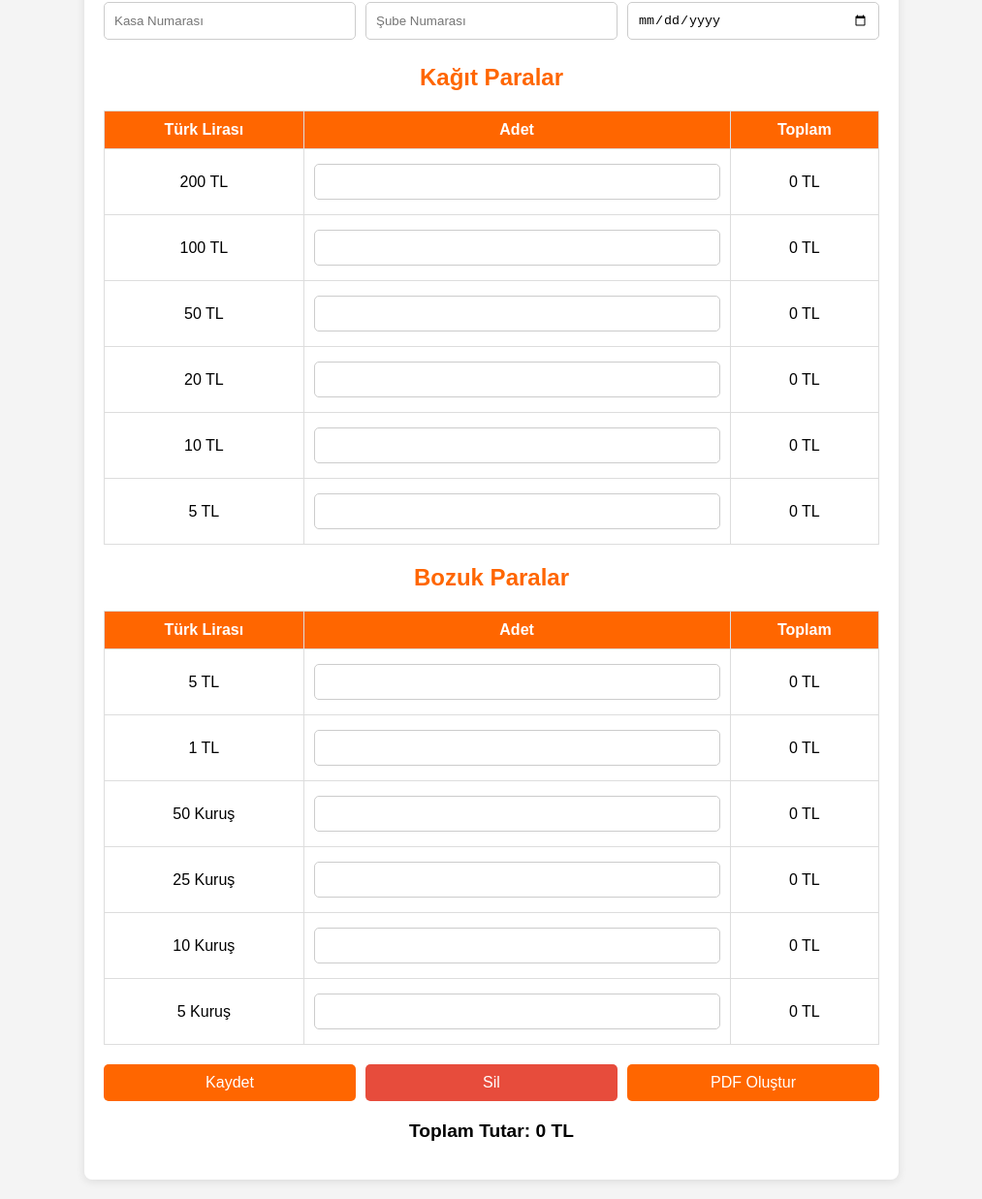
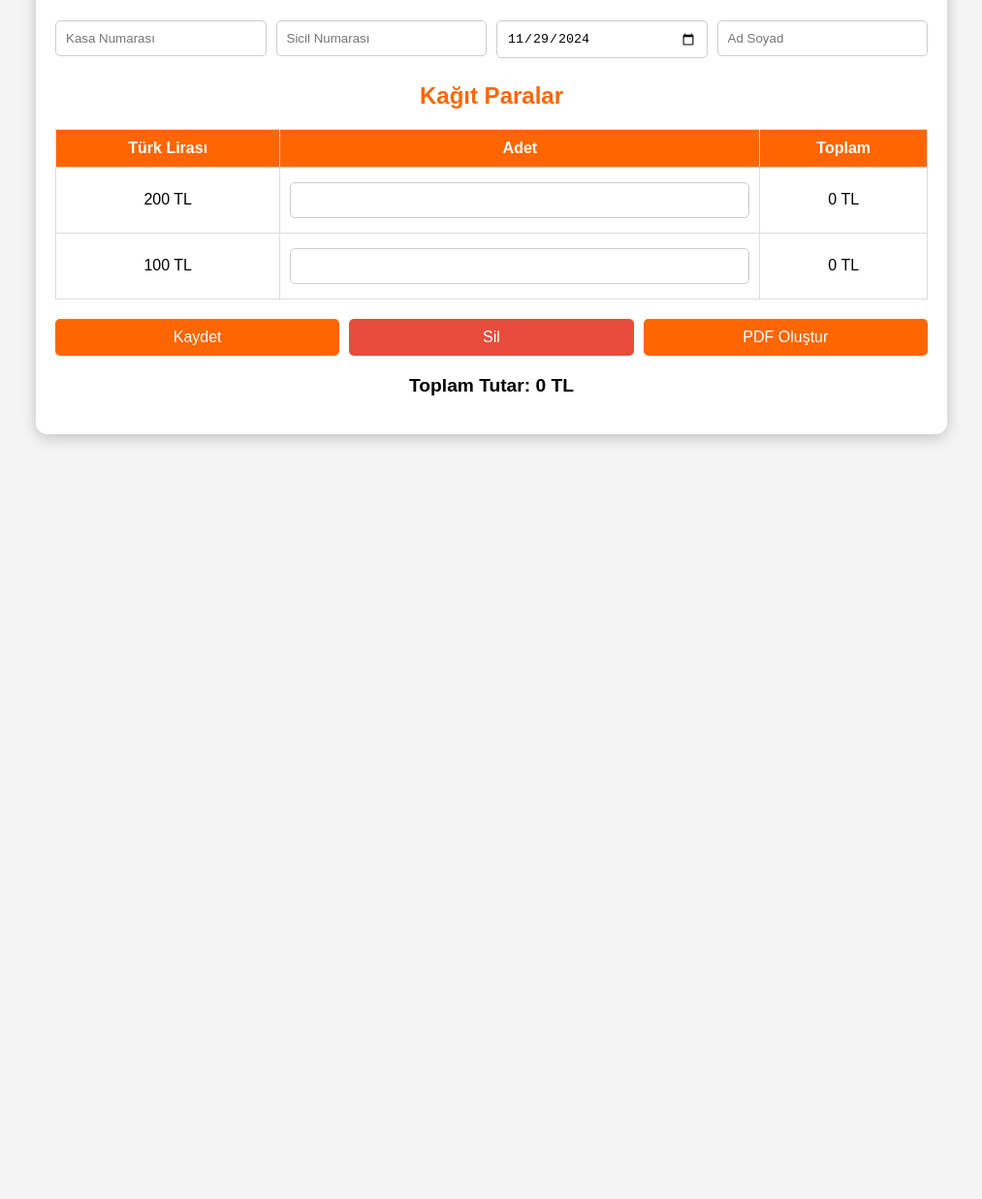
Before and after one commit to migros1/mkasa, a plain HTML site: page sayim.html in a window 1280 px wide. Shown: the part 123-1360 px from the top of the page at 97% size, without its empty margins (133-1146 px from the left). After the commit the page ends 800 px from the top, so only its background shows below. Drawn offline with Linux system fonts and the light colour scheme.

Commit message:
Add files via upload

```diff
--- a/sayim.html
+++ b/sayim.html
@@ -5,20 +5,44 @@
     <meta name="viewport" content="width=device-width, initial-scale=1.0">
     <title>Kasa Sayımı</title>
     <style>
+        /* Genel Stil */
         body {
-            font-family: Arial, sans-serif;
+            font-family: 'Arial', sans-serif;
             margin: 0;
             padding: 0;
             background-color: #f4f4f4;
+            animation: fadeIn 1.5s ease-in-out;
+        }
+
+        @keyframes fadeIn {
+            from {
+                opacity: 0;
+            }
+            to {
+                opacity: 1;
+            }
         }
 
         .container {
-            max-width: 800px;
+            max-width: 900px;
             margin: 20px auto;
             padding: 20px;
             background: #fff;
-            border-radius: 8px;
-            box-shadow: 0 2px 10px rgba(0, 0, 0, 0.1);
+            border-radius: 12px;
+            box-shadow: 0 4px 15px rgba(0, 0, 0, 0.2);
+            position: relative;
+            animation: slideIn 1s ease-in-out;
+        }
+
+        @keyframes slideIn {
+            from {
+                transform: translateY(20px);
+                opacity: 0;
+            }
+            to {
+                transform: translateY(0);
+                opacity: 1;
+            }
         }
 
         header {
@@ -27,7 +51,7 @@
         }
 
         header h1 {
-            font-size: 2rem;
+            font-size: 2.5rem;
             color: #FF6600;
         }
 
@@ -69,14 +93,20 @@
 
         .form-group {
             display: flex;
+            flex-wrap: wrap;
             gap: 10px;
             margin-bottom: 20px;
+        }
+
+        .form-group > div {
+            flex: 1;
         }
 
         .buttons {
             display: flex;
             justify-content: space-between;
             gap: 10px;
+            margin-top: 20px;
         }
 
         .buttons button {
@@ -88,11 +118,12 @@
             cursor: pointer;
             background-color: #FF6600;
             color: white;
-            transition: background-color 0.3s;
+            transition: background-color 0.3s, transform 0.2s;
         }
 
         .buttons button:hover {
             background-color: #e95500;
+            transform: scale(1.05);
         }
 
         .buttons button:nth-child(2) {
@@ -112,15 +143,24 @@
     </style>
 </head>
 <body>
-    <div class="container">
+    <div class="container" id="kasa-container">
         <header>
             <h1>Mi<span class="orange">GROS</span></h1>
         </header>
         <form>
             <div class="form-group">
+                <div>
                     <input type="text" id="kasaNo" placeholder="Kasa Numarası">
-                <input type="text" id="subeNo" placeholder="Şube Numarası">
+                </div>
+                <div>
+                    <input type="text" id="sicilNo" placeholder="Sicil Numarası">
+                </div>
+                <div>
                     <input type="date" id="tarih">
+                </div>
+                <div>
+                    <input type="text" id="adSoyad" placeholder="Ad Soyad">
+                </div>
             </div>
 
             <h2>Kağıt Paralar</h2>
@@ -140,65 +180,7 @@
                     <td><input id="adet100" type="number" oninput="hesapla()"></td>
                     <td id="toplam100">0 TL</td>
                 </tr>
-                <tr>
-                    <td>50 TL</td>
-                    <td><input id="adet50" type="number" oninput="hesapla()"></td>
-                    <td id="toplam50">0 TL</td>
-                </tr>
-                <tr>
-                    <td>20 TL</td>
-                    <td><input id="adet20" type="number" oninput="hesapla()"></td>
-                    <td id="toplam20">0 TL</td>
-                </tr>
-                <tr>
-                    <td>10 TL</td>
-                    <td><input id="adet10" type="number" oninput="hesapla()"></td>
-                    <td id="toplam10">0 TL</td>
-                </tr>
-                <tr>
-                    <td>5 TL</td>
-                    <td><input id="adet5" type="number" oninput="hesapla()"></td>
-                    <td id="toplam5">0 TL</td>
-                </tr>
-            </table>
-
-            <h2>Bozuk Paralar</h2>
-            <table>
-                <tr>
-                    <th>Türk Lirası</th>
-                    <th>Adet</th>
-                    <th>Toplam</th>
-                </tr>
-                <tr>
-                    <td>5 TL</td>
-                    <td><input id="adet5_demir" type="number" oninput="hesapla()"></td>
-                    <td id="toplam5_demir">0 TL</td>
-                </tr>
-                <tr>
-                    <td>1 TL</td>
-                    <td><input id="adet1" type="number" oninput="hesapla()"></td>
-                    <td id="toplam1">0 TL</td>
-                </tr>
-                <tr>
-                    <td>50 Kuruş</td>
-                    <td><input id="adet0_50" type="number" oninput="hesapla()"></td>
-                    <td id="toplam0_50">0 TL</td>
-                </tr>
-                <tr>
-                    <td>25 Kuruş</td>
-                    <td><input id="adet0_25" type="number" oninput="hesapla()"></td>
-                    <td id="toplam0_25">0 TL</td>
-                </tr>
-                <tr>
-                    <td>10 Kuruş</td>
-                    <td><input id="adet0_10" type="number" oninput="hesapla()"></td>
-                    <td id="toplam0_10">0 TL</td>
-                </tr>
-                <tr>
-                    <td>5 Kuruş</td>
-                    <td><input id="adet0_05" type="number" oninput="hesapla()"></td>
-                    <td id="toplam0_05">0 TL</td>
-                </tr>
+                <!-- Daha fazla satır için benzer yapı... -->
             </table>
 
             <div class="buttons">
@@ -211,21 +193,16 @@
         </form>
     </div>
 
+    <script src="https://cdnjs.cloudflare.com/ajax/libs/html2pdf.js/0.9.2/html2pdf.bundle.min.js"></script>
     <script>
-        function hesapla() {
+        document.addEventListener("DOMContentLoaded", () => {
+            document.getElementById("tarih").valueAsDate = new Date();
+
+            // Fonksiyonlar
+            window.hesapla = function () {
                 const paraBirimleri = [
                     { id: "200", deger: 200 },
-                { id: "100", deger: 100 },
-                { id: "50", deger: 50 },
-                { id: "20", deger: 20 },
-                { id: "10", deger: 10 },
-                { id: "5", deger: 5 },
-                { id: "5_demir", deger: 5 },
-                { id: "1", deger: 1 },
-                { id: "0_50", deger: 0.5 },
-                { id: "0_25", deger: 0.25 },
-                { id: "0_10", deger: 0.1 },
-                { id: "0_05", deger: 0.05 }
+                    { id: "100", deger: 100 }
                 ];
 
                 let toplamTutar = 0;
@@ -242,30 +219,29 @@
                 });
 
                 document.getElementById("toplamTutar").textContent = toplamTutar.toFixed(2) + " TL";
-        }
+            };
 
-        function kaydet() {
+            window.kaydet = function () {
                 alert("Veriler kaydedildi!");
-        }
+            };
 
-        function sil() {
+            window.sil = function () {
                 document.querySelectorAll("input[type='number']").forEach(input => input.value = "");
                 document.querySelectorAll("td[id^='toplam']").forEach(td => td.textContent = "0 TL");
                 document.getElementById("toplamTutar").textContent = "0 TL";
-            alert("Tüm veriler silindi!");
-        }
+            };
 
-        function pdfOlustur() {
-            const element = document.querySelector('.container');
+            window.pdfOlustur = function () {
+                const element = document.getElementById("kasa-container");
                 const options = {
-                margin: 1,
-                filename: 'kasa_sayimi.pdf',
+                    margin: [10, 5],
+                    filename: "kasa_sayimi.pdf",
                     html2canvas: { scale: 2 },
-                jsPDF: { unit: 'mm', format: 'a4', orientation: 'portrait' }
+                    jsPDF: { unit: "mm", format: "a4", orientation: "portrait" }
                 };
                 html2pdf().set(options).from(element).save();
-        }
+            };
+        });
     </script>
-    <script src="https://cdnjs.cloudflare.com/ajax/libs/html2pdf.js/0.9.2/html2pdf.bundle.min.js"></script>
 </body>
 </html>
```
Lines whose indentation alone changed are shown as unchanged.
